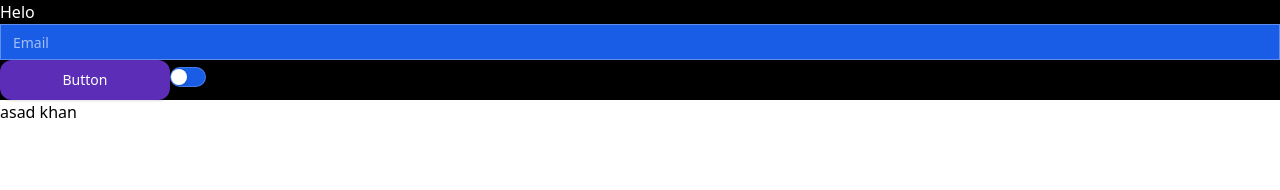
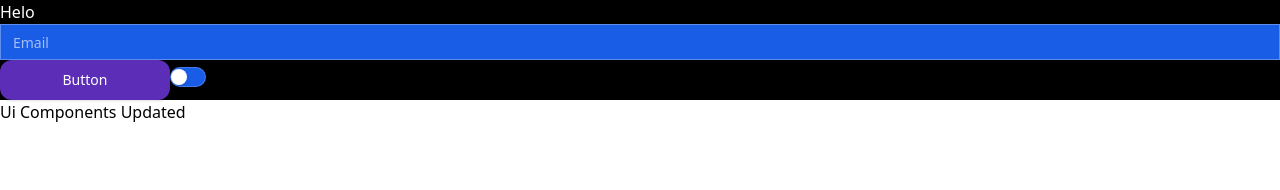
Before and after one commit to asadrafi1221/nextwave-stack, a Next.js app: page / in a window 1280 px wide. Shown: the top 190 px of the page. Built offline with nearby package versions, Linux system fonts and the light colour scheme.

Commit message:
Update page.tsx
text corrected

```diff
--- a/app/(main)/page.tsx
+++ b/app/(main)/page.tsx
@@ -15,7 +15,7 @@ function Home() {
         <Button variant="default">Button</Button>
         <Switch />
       </div>
-      <p>{"asad khan"}</p>
+      <p>{"Ui Components Updated"}</p>
     </>
   );
 }
```
